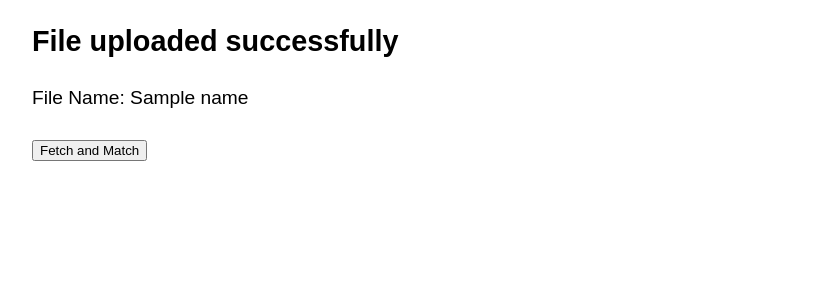
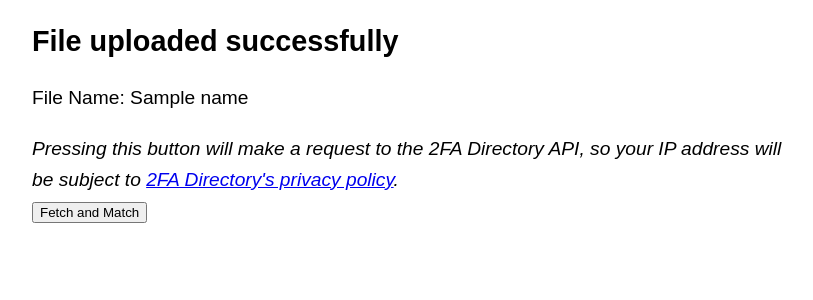
Before and after one commit to hydrabeer/my2fa, a Flask app: template templates/acknowledgement.html in a window 1280 px wide. Shown: the top 300 px of the page, without its empty margins (224-1037 px from the left). Run offline with Flask 3, Linux system fonts and the light colour scheme; the template is opened without the code that fills it: most values are stand-ins (such as "Sample title", 1, 10 or a date in 2020).

Commit message:
Improve UX and refactor

```diff
--- a/templates/acknowledgement.html
+++ b/templates/acknowledgement.html
@@ -10,6 +10,11 @@
 <body>
 <h2>File uploaded successfully</h2>
 <p>File Name: {{ name }}</p>
+<em>Pressing this button will make a request to the 2FA Directory API, so your
+  IP address will be subject to
+  <a href="https://2fa.directory/privacy/">
+    2FA Directory's privacy policy</a>.
+</em>
 <form method="POST" action="/match">
   <button type="submit">Fetch and Match</button>
 </form>
--- a/templates/index.html
+++ b/templates/index.html
@@ -23,8 +23,7 @@
 <p>
   <a href="https://github.com/hydrabeer/my2fa"
      target="_blank"
-     rel="noopener noreferrer">
-    See the GitHub page</a>
+     rel="noopener noreferrer">See the GitHub page</a>
   for a list of supported password managers and export instructions.
 </p>
 </body>
--- a/templates/matches.html
+++ b/templates/matches.html
@@ -16,6 +16,7 @@
     {% endfor %}
   </ul>
 {% endif %}
+<p>To save this list as a PDF, right-click and choose <b>Print...</b></p>
 <form method="GET" action="/">
   <button type="submit">Return to homepage</button>
 </form>
```
